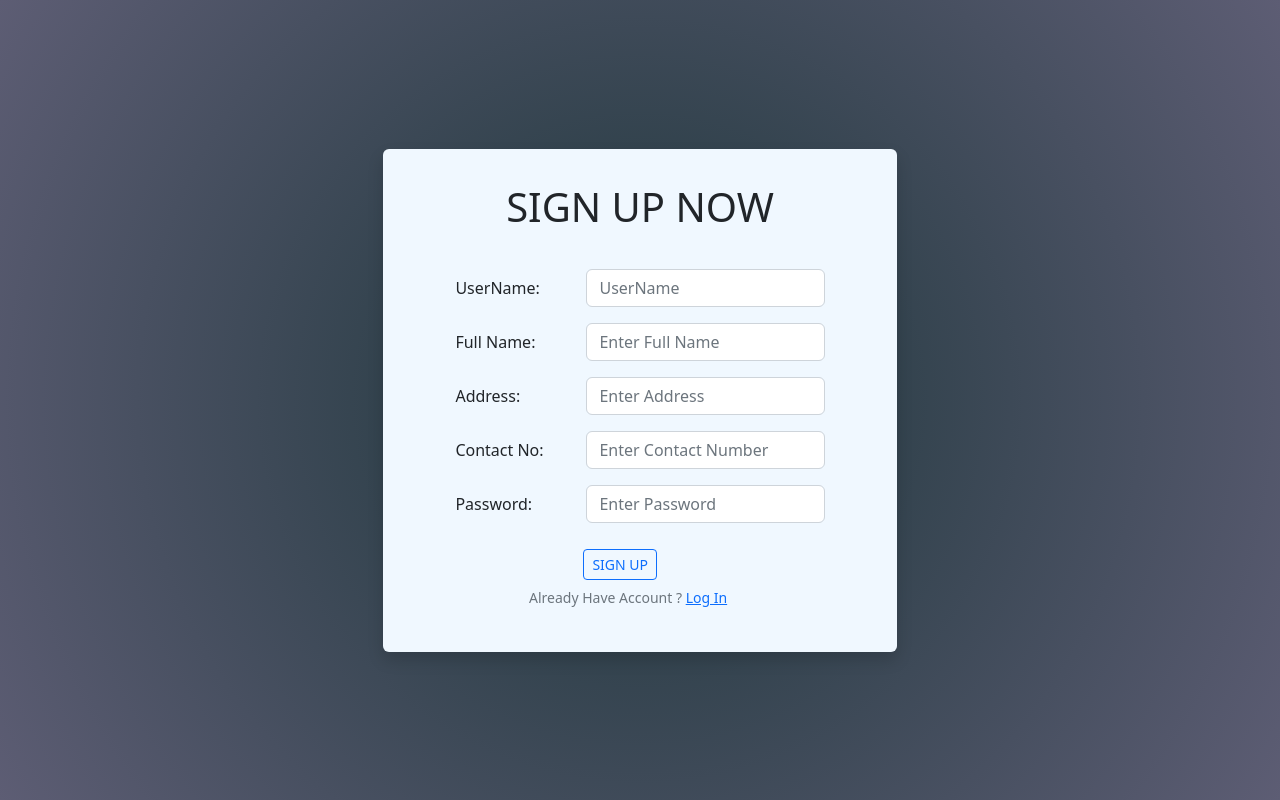
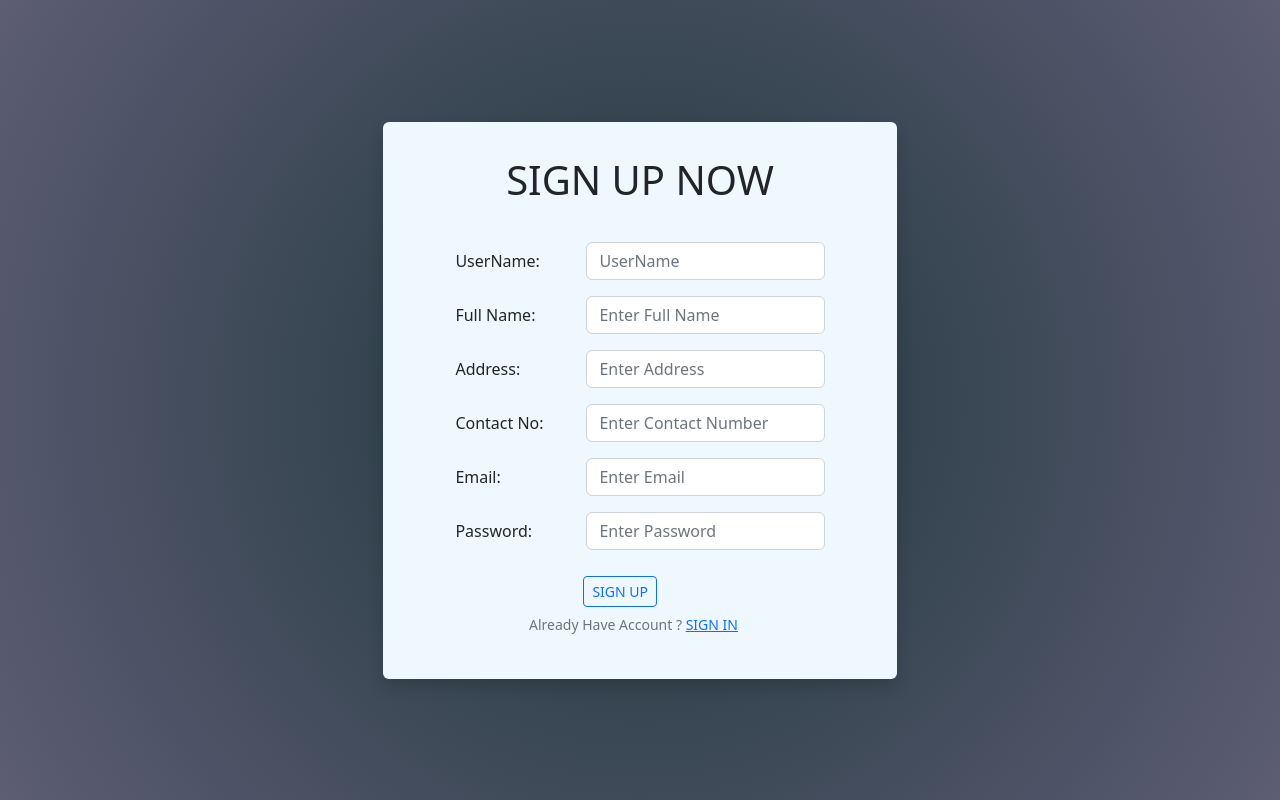
Before and after one commit to uShalstha93/inventory-app, a React (Create React App) app in the folder client/: page /register in a window 1280 px wide. Built offline with nearby package versions, Linux system fonts and the light colour scheme.

Commit message:
login and register page updated

```diff
--- a/client/src/components/Form/Login.js
+++ b/client/src/components/Form/Login.js
@@ -5,6 +5,8 @@ import * as Yup from 'yup'
 import { Link } from 'react-router-dom'
 
 const Login = () => {
+
+    document.title = `Sign In - Inventory`
 
     const validateLoginSchema = Yup.object().shape({
         username: Yup.string()
--- a/client/src/components/Form/Registration.js
+++ b/client/src/components/Form/Registration.js
@@ -6,6 +6,8 @@ import { Link } from 'react-router-dom'
 // import '../../../wrapper.css'
 
 const Registration = () => {
+
+    document.title = `Register - Inventory`
 
     const validateRegisterSchema = Yup.object().shape({
         username: Yup.string()
@@ -23,6 +25,8 @@ const Registration = () => {
             // .max(11, "* Contact Number Must be Equal to 10 numbers!")
             .positive("* Must be positive number!")
             .integer("* Must be integer Value!"),
+        email: Yup.string()
+            .required(" * Email is Required!"),
         password: Yup.string()
             .required("* Password is Required!")
     })
@@ -33,7 +37,7 @@ const Registration = () => {
             <div className="form-body p-4 shadow rounded">
             <h1 className="text-center" style={{ position: "relative", top: "10px" }}>SIGN UP NOW</h1>
             <Formik
-                initialValues={{ username: "", fullname: "", address: "", contactno: "", password: "" }}
+                initialValues={{ username: "", fullname: "", address: "", contactno: "", email: "", password: "" }}
                 validationSchema={validateRegisterSchema}
                 onSubmit={(values, { resetForm }) => {
                     console.log(values)
@@ -77,6 +81,15 @@ const Registration = () => {
                                 ) : null}
                             </Col>
                         </Form.Group>
+                        <Form.Group as={Row} className="mb-3" controlId="email">
+                            <Form.Label column sm="4">Email:</Form.Label>
+                            <Col sm="8">
+                                <Form.Control type="text" name="email" placeholder="Enter Email" onChange={handleChange} value={values.email} style={{ borderColor: touched.email && errors.email ? "red" : null }} />
+                                {touched.email && errors.email ? (
+                                    <Col className="error-message">{errors.email}</Col>
+                                ) : null}
+                            </Col>
+                        </Form.Group>
                         <Form.Group as={Row} className="mb-3" controlId="password">
                             <Form.Label column sm="4">Password:</Form.Label>
                             <Col sm="8">
@@ -88,7 +101,7 @@ const Registration = () => {
                         </Form.Group>
                         <Button variant="outline-primary" size="sm" type="submit" style={{ position: "relative", left: "8rem", marginTop: "10px" }}>SIGN UP</Button>
                         <Form.Text className="text-muted" style={{ position: "relative", top: "2.5rem" }}>
-                            Already Have Account ? <Link to="/login">Log In</Link>
+                            Already Have Account ? <Link to="/login">SIGN IN</Link>
                         </Form.Text>
                     </Form>
                 )}
```
